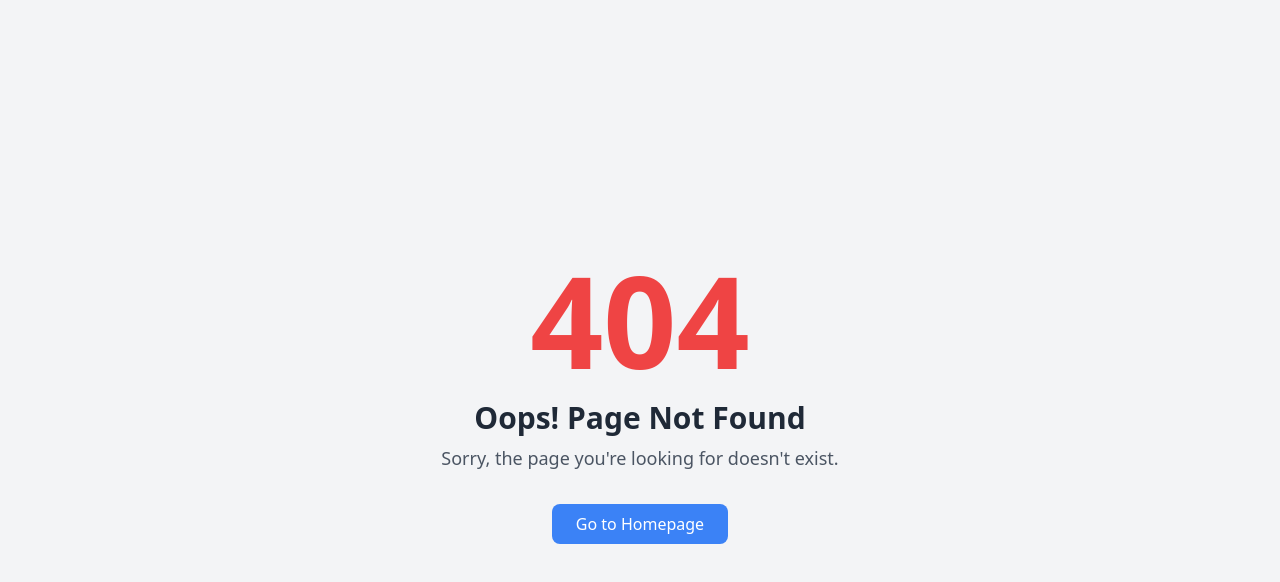
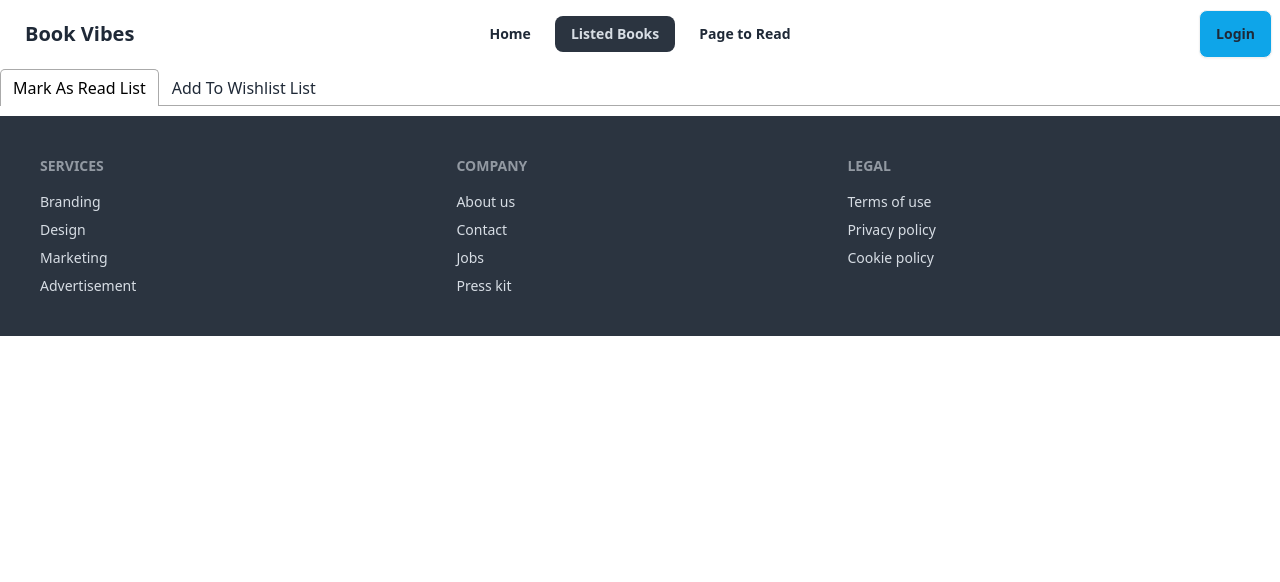
Before and after one commit to himel1625/Book-vibes, a React (Vite) app: page /listedBooks in a window 1280 px wide. Before the commit this address had no page. Shown: the top 582 px of the page. Built offline with nearby package versions, Linux system fonts and the light colour scheme; a web font is replaced by a local one.

Commit message:
implement mark as Red section with database(local storage)

```diff
--- a/package.json
+++ b/package.json
@@ -16,6 +16,7 @@
     "react-dom": "^18.3.1",
     "react-icons": "^5.3.0",
     "react-router-dom": "^6.27.0",
+    "react-tabs": "^6.0.2",
     "recharts": "^2.13.2",
     "sort-by": "^1.2.0"
   },
--- a/src/Components/Book/Book.jsx
+++ b/src/Components/Book/Book.jsx
@@ -16,6 +16,9 @@ const Book = ({ book }) => {
   return (
     <Link to={`/books/${bookId}`}>
       <div className="card bg-base-50 w-96 shadow-xl p-6 mx-auto">
+        <div>
+
+        </div>
         <figure className="bg-blue-200 py-8 rounded-2xl">
           <img src={image} className="h-[170px]" alt={bookName} />
         </figure>
--- a/src/Components/BookDetails/BookDetail.jsx
+++ b/src/Components/BookDetails/BookDetail.jsx
@@ -1,7 +1,10 @@
 import React from 'react';
-import { useLoaderData, useParams } from 'react-router-dom';
-import { addToStoredReadList } from '../../Utility/DataBase';
-
+import { BiLogOutCircle } from 'react-icons/bi';
+import { useLoaderData, useNavigate, useParams } from 'react-router-dom';
+import {
+  addToStoredReadList,
+  addToStoredWishList,
+} from '../../Utility/DataBase';
 const BookDetail = () => {
   const { bookId } = useParams();
   const data = useLoaderData();
@@ -19,11 +22,17 @@ const BookDetail = () => {
     yearOfPublishing,
     rating,
   } = book;
+  const navigate = useNavigate();
 
+  const handleClick = () => {
+    navigate(-1);
+  };
   const handleMarkAsRead = (id) => {
     addToStoredReadList(id);
   };
-  // const handleAddToWishlist = () => {};
+  const handleAddToWishlist = (id) => {
+    addToStoredWishList(id);
+  };
   return (
     <>
       <div className="border border-gray-300 rounded-xl p-6 max-w-4xl mx-auto flex flex-col md:flex-row gap-6">
@@ -73,7 +82,7 @@ const BookDetail = () => {
               </p>
             </div>
           </div>
-          <div className="flex gap-4">
+          <div className="flex gap-4 items-center">
             <button
               onClick={() => handleMarkAsRead(bookId)}
               className="bg-blue-600 text-white px-4 py-2 rounded-md hover:bg-blue-700 transition"
@@ -81,11 +90,15 @@ const BookDetail = () => {
               Mark As Read
             </button>
             <button
-              // onClick={handleAddToWishlist}
+              onClick={() => handleAddToWishlist(bookId)}
               className="bg-teal-600 text-white px-4 py-2 rounded-md hover:bg-teal-700 transition"
             >
               Add To Wishlist
             </button>
+            <div onClick={handleClick} className="text-4xl font-bold">
+              {' '}
+              <BiLogOutCircle />
+            </div>
           </div>
         </div>
       </div>
--- /dev/null
+++ b/src/Components/ListedBooks/ListedBook.jsx
@@ -0,0 +1,41 @@
+import React, { useEffect, useState } from 'react';
+import { useLoaderData } from 'react-router-dom';
+import { Tab, TabList, TabPanel, Tabs } from 'react-tabs';
+import 'react-tabs/style/react-tabs.css';
+import { getStoredReadList } from '../../Utility/DataBase';
+import Book from '../Book/Book';
+const ListedBook = () => {
+  const AllBooks = useLoaderData();
+  const [RedList, setRedList] = useState([]);
+  useEffect(() => {
+    const storedList = getStoredReadList();
+    const storedListInt = storedList.map((id) => parseInt(id));
+    const readBookList = AllBooks.filter((book) =>
+      storedListInt.includes(book.bookId),
+    );
+    setRedList(readBookList);
+  }, []);
+  return (
+    <div>
+      <Tabs>
+        <TabList>
+          <Tab> Mark As Read List</Tab>
+          <Tab> Add To Wishlist List</Tab>
+        </TabList>
+
+        <TabPanel>
+          <div>
+            {RedList.map((book) => (
+              <Book key={book.bookId} book={book}></Book>
+            ))}
+          </div>
+        </TabPanel>
+        <TabPanel>
+          <h2>Wishlist List </h2>
+        </TabPanel>
+      </Tabs>
+    </div>
+  );
+};
+
+export default ListedBook;
--- a/src/Components/NavBar/NavBar.jsx
+++ b/src/Components/NavBar/NavBar.jsx
@@ -4,13 +4,13 @@ import { NavLink } from 'react-router-dom';
 const NavBar = () => {
   const links = (
     <>
-      <li className="mr-2">
+      <li className="mr-2 font-bold">
         <NavLink to="/">Home</NavLink>
       </li>
-      <li className="mr-2">
-        <NavLink>Listed Books</NavLink>
+      <li className="mr-2 font-bold">
+        <NavLink to="/listedBooks">Listed Books</NavLink>
       </li>
-      <li>
+      <li className='font-bold'>
         <NavLink to="/PageToRead">Page to Read</NavLink>
       </li>
     </>
--- a/src/Utility/DataBase.js
+++ b/src/Utility/DataBase.js
@@ -13,12 +13,33 @@ const getStoredReadList = () => {
 const addToStoredReadList = (id) => {
   const storedList = getStoredReadList();
   if (storedList.includes(id)) {
-      console.log(id, 'already exists in the read list')
   } else {
     storedList.push(id);
     const storedListStr = JSON.stringify(storedList);
     localStorage.setItem('read-list', storedListStr);
   }
+}
 
+
+const getStoredWishList = () => {
+  const storedWishListStr = localStorage.getItem('wish-list');
+  if (storedWishListStr) {
+      const storedWishList = JSON.parse(storedWishListStr);
+      return storedWishList;
+  }
+  else {
+      return [];
+  }
 }
-export { addToStoredReadList };
+
+const addToStoredWishList = (id) => {
+  const storedWishList = getStoredWishList();
+  if (storedWishList.includes(id)) {
+  }
+  else {
+      storedWishList.push(id);
+      const storedWishListStr = JSON.stringify(storedWishList);
+      localStorage.setItem('wish-list', storedWishListStr);
+  }
+}
+export { addToStoredReadList, addToStoredWishList, getStoredReadList };
--- a/src/main.jsx
+++ b/src/main.jsx
@@ -4,9 +4,10 @@ import { createBrowserRouter, RouterProvider } from 'react-router-dom';
 import BookDetail from './Components/BookDetails/BookDetail';
 import ErrorPage from './Components/ErrorPages/ErrorPage';
 import Home from './Components/Home/Home';
+import ListedBook from './Components/ListedBooks/ListedBook';
+import PageToRead from './Components/PageToRead/PageToRead';
 import Root from './Components/Root/Root';
 import './index.css';
-import PageToRead from './Components/PageToRead/PageToRead';
 
 const router = createBrowserRouter([
   {
@@ -20,11 +21,16 @@ const router = createBrowserRouter([
       },
       {
         path: '/PageToRead',
-        element: <PageToRead/>,
+        element: <PageToRead />,
       },
       {
-        path: 'books/:bookId',
-        loader: ()=> fetch('./booksData.json'),
+        path: '/listedBooks',
+        loader: () => fetch('./booksData.json'),
+        element: <ListedBook />,
+      },
+      {
+        path: '/books/:bookId',
+        loader: () => fetch('./booksData.json'),
         element: <BookDetail />,
       },
     ],
```
Also changed, not shown: 1 other file (tests, documents, lock files or other folders).
